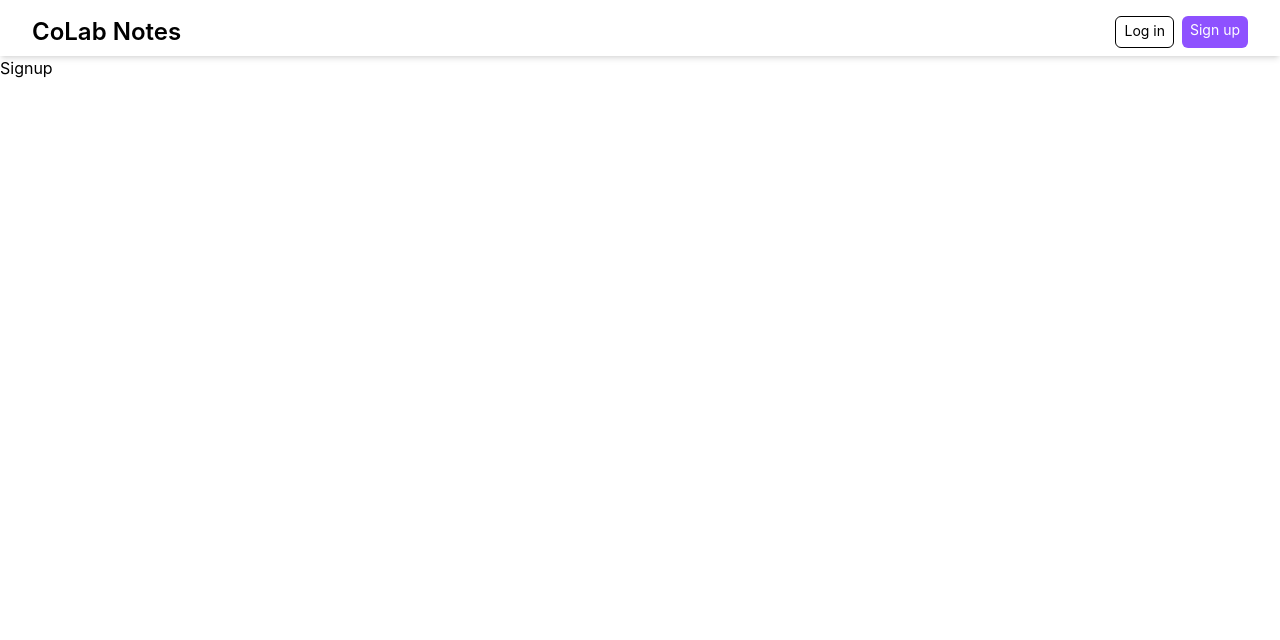
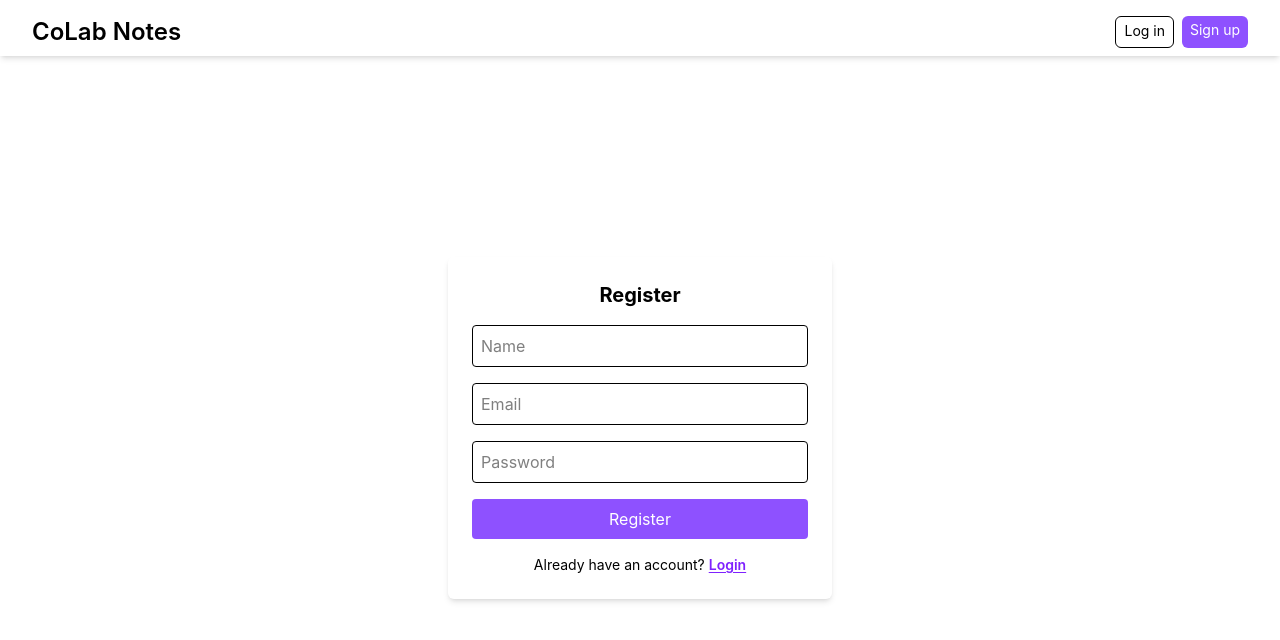
Before and after one commit to shivanshusonwani/Collaborative-AI-Notes-Workspace, a React (Vite) app in the folder client/: page /signup in a window 1280 px wide. Shown: the top 640 px of the page. Built offline with nearby package versions, Linux system fonts and the light colour scheme.

Commit message:
setup auth context for user authentication flow

```diff
--- a/client/package.json
+++ b/client/package.json
@@ -11,6 +11,7 @@
   },
   "dependencies": {
     "@tailwindcss/vite": "^4.3.0",
+    "axios": "^1.16.1",
     "lucide-react": "^1.16.0",
     "react": "^19.2.6",
     "react-dom": "^19.2.6",
--- a/client/src/App.jsx
+++ b/client/src/App.jsx
@@ -4,7 +4,6 @@ import {
 	createRoutesFromElements,
 	RouterProvider,
 } from "react-router-dom";
-import Header from "./components/Header";
 import Home from "./pages/Home";
 import Login from "./pages/Login";
 import Signup from "./pages/Signup";
@@ -17,15 +16,15 @@ function App() {
 				path='/'
 				element={<RootLayout />}>
 				<Route
-					path='/'
+					index
 					element={<Home />}
 				/>
 				<Route
-					path='/login'
+					path='login'
 					element={<Login />}
 				/>
 				<Route
-					path='/signup'
+					path='signup'
 					element={<Signup />}
 				/>
 			</Route>,
--- /dev/null
+++ b/client/src/context/AuthContext.jsx
@@ -0,0 +1,44 @@
+import { createContext, useContext, useEffect, useState } from "react";
+import API from "../services/api";
+
+const AuthContext = createContext();
+
+export const AuthContext = ({ children }) => {
+	const [user, setUser] = useState(null);
+
+	const fetchMe = async () => {
+		try {
+			const res = await API.get("/auth/me");
+			setUser(res.user);
+		} catch (error) {
+			setUser(null);
+		}
+	};
+
+	useEffect(() => {
+		fetchMe();
+	}, []);
+
+	const login = async (form) => {
+		const { data } = await API.post("/auth/login", form);
+		setUser(data);
+	};
+
+	const signup = async (form) => {
+		const { data } = await API.post("/auth/register", form);
+		setUser(data);
+	};
+
+	const logout = async () => {
+		await API.post("/auth/logout");
+		setUser(null);
+	};
+
+	return (
+		<AuthContext.Provider value={{ user, login, signup, logout }}>
+			{children}
+		</AuthContext.Provider>
+	);
+};
+
+export const useAuth = () => useContext(AuthContext);
--- a/client/src/layout/RootLayout.jsx
+++ b/client/src/layout/RootLayout.jsx
@@ -6,7 +6,7 @@ const RootLayout = () => {
 	return (
 		<div className='h-screen flex flex-col'>
 			<Header />
-			<div className='container flex-1'>
+			<div className='flex-1'>
 				<Outlet />
 			</div>
 		</div>
--- a/client/src/pages/Login.jsx
+++ b/client/src/pages/Login.jsx
@@ -1,7 +1,57 @@
-import React from "react";
+import { useState } from "react";
+import { Link } from "react-router-dom";
 
 const Login = () => {
-	return <div>Login</div>;
+	const [form, setForm] = useState({ email: "", password: "" });
+
+	const handleChange = (e) => {
+		setForm({ ...form, [e.target.name]: e.target.value });
+	};
+
+	const handleSubmit = async (e) => {
+		e.preventDefault();
+		//
+	};
+
+	return (
+		<div className='h-full flex items-center justify-center'>
+			<form
+				onSubmit={handleSubmit}
+				className='w-full max-w-sm p-6 rounded-md shadow-md space-y-4'>
+				<h2 className='text-xl font-bold text-center'>Login</h2>
+
+				<input
+					type='email'
+					name='email'
+					placeholder='Email'
+					value={form.email}
+					onChange={handleChange}
+					className='w-full p-2 border rounded'
+				/>
+
+				<input
+					type='password'
+					name='password'
+					placeholder='Password'
+					value={form.password}
+					onChange={handleChange}
+					className='w-full p-2 border rounded'
+				/>
+
+				<button className='w-full bg-violet-500 text-white py-2 rounded cursor-pointer'>
+					Login
+				</button>
+				<p className='text-sm text-center'>
+					Don't have an account?{" "}
+					<Link
+						to='/signup'
+						className='text-violet-600 font-semibold underline underline-offset-2 cursor-pointer'>
+						Sign Up
+					</Link>
+				</p>
+			</form>
+		</div>
+	);
 };
 
 export default Login;
--- a/client/src/pages/Signup.jsx
+++ b/client/src/pages/Signup.jsx
@@ -1,7 +1,71 @@
-import React from "react";
+import { useState } from "react";
+import { Link } from "react-router-dom";
 
 const Signup = () => {
-	return <div>Signup</div>;
+	const [form, setForm] = useState({
+		name: "",
+		email: "",
+		password: "",
+	});
+
+	const handleChange = (e) => {
+		setForm({ ...form, [e.target.name]: e.target.value });
+	};
+
+	const handleSubmit = async (e) => {
+		e.preventDefault();
+		//
+	};
+
+	return (
+		<div className='h-full flex items-center justify-center'>
+			<form
+				onSubmit={handleSubmit}
+				className='w-full max-w-sm p-6 rounded-md shadow-md space-y-4'>
+				<h2 className='text-xl font-bold text-center'>Register</h2>
+
+				<input
+					type='text'
+					name='name'
+					placeholder='Name'
+					value={form.name}
+					onChange={handleChange}
+					className='w-full p-2 border rounded'
+				/>
+
+				<input
+					type='email'
+					name='email'
+					placeholder='Email'
+					value={form.email}
+					onChange={handleChange}
+					className='w-full p-2 border rounded'
+				/>
+
+				<input
+					type='password'
+					name='password'
+					placeholder='Password'
+					value={form.password}
+					onChange={handleChange}
+					className='w-full p-2 border rounded'
+				/>
+
+				<button className='w-full bg-violet-500 text-white py-2 rounded cursor-pointer'>
+					Register
+				</button>
+
+				<p className='text-sm text-center'>
+					Already have an account?{" "}
+					<Link
+						to='/login'
+						className='text-violet-600 font-semibold underline underline-offset-2 cursor-pointer'>
+						Login
+					</Link>
+				</p>
+			</form>
+		</div>
+	);
 };
 
 export default Signup;
--- /dev/null
+++ b/client/src/services/api.js
@@ -0,0 +1,11 @@
+import axios from "axios";
+
+const baseURL = "http://localhost:8080";
+
+const API = axios.create({
+	baseURL: `${baseURL}/api`,
+	withCredentials: true,
+});
+
+export { baseURL };
+export default API;
```
Also changed, not shown: 1 other file (tests, documents, lock files or other folders).
